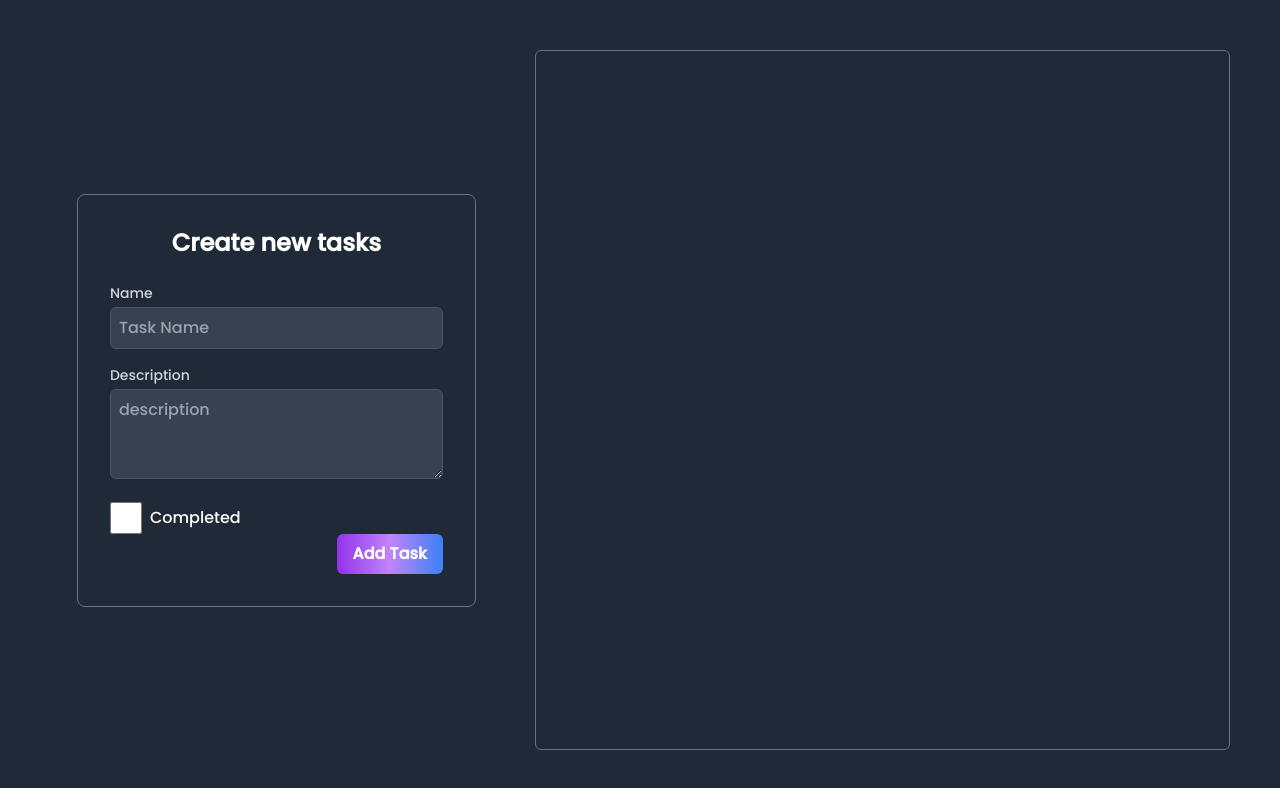
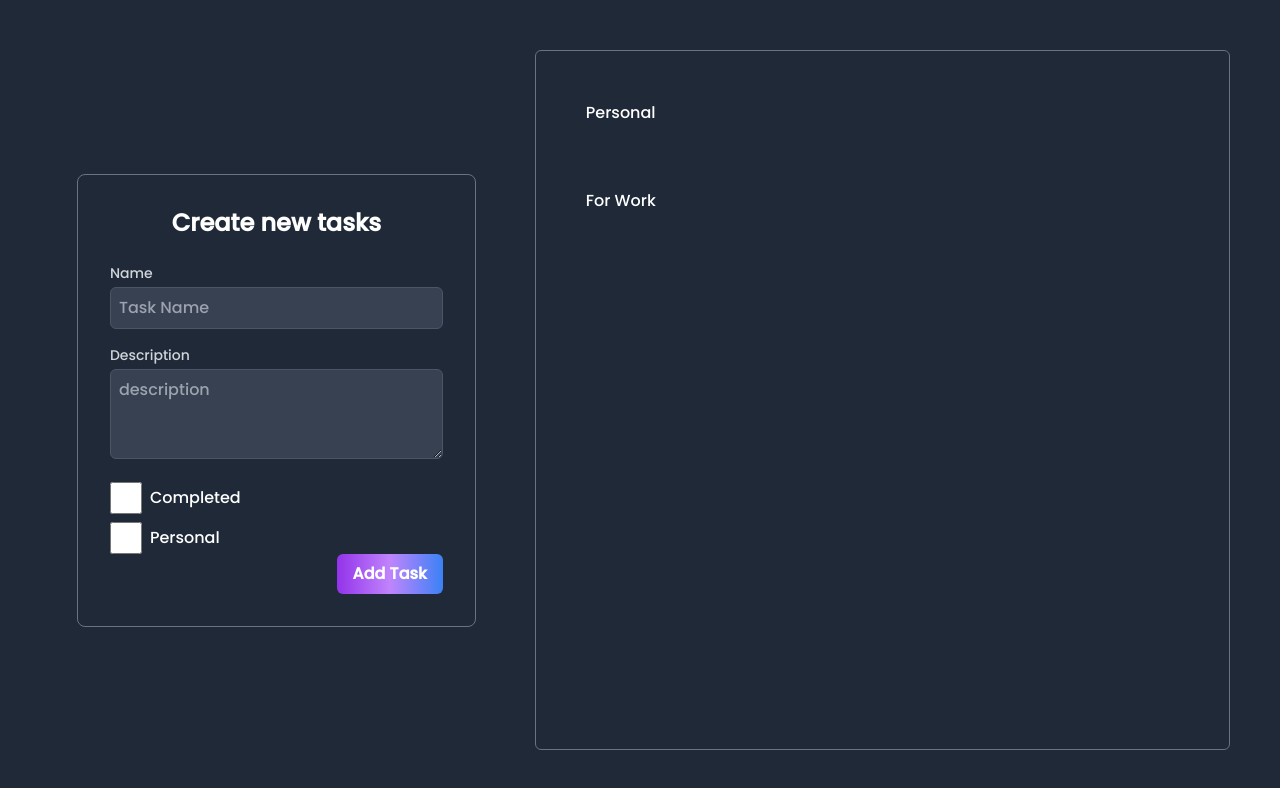
Before and after one commit to Esayas188/To-Do-_List, a React (Vite) app in the folder Todo/: page / in a window 1280 px wide. Shown: the top 788 px of the page. Built offline with nearby package versions, Linux system fonts and the light colour scheme; a web font is replaced by a local one.

Commit message:
Add personal state

```diff
--- a/Todo/src/App.tsx
+++ b/Todo/src/App.tsx
@@ -8,9 +8,11 @@ const App:FC = () => {
   const [task, setTask] = useState<string>("");
   const [description,setdescription] = useState<string>("");
   const [completed, setcompleted] = useState<boolean>(false);
+  const [personal, setPersonal] = useState<boolean>(false);
+
   const [taskList,settaskList] = useState<ITask[]>([]);
   const [formError, setFormError] = useState<string>("")
-  const [deleted, setDeleted] = useState<string>("")
+
 
 
 
@@ -46,11 +48,12 @@ useEffect(() => {
 
   const addTask = ():void =>{
     if (task && description){
-      const newTask = { taskName: task, description:description, completed:completed,id: uuidv4()};
+      const newTask = { taskName: task, description:description, completed:completed,id: uuidv4(),personal:personal};
       settaskList((prevTaskList) => [...prevTaskList, newTask]);
 
       setTask("");
       setcompleted(false);
+      setPersonal(false);
       setdescription("");
       setFormError("")
       // Update tasks in local storage
@@ -122,6 +125,16 @@ useEffect(() => {
               onChange={() => setcompleted((prev) => !prev)}
               />
               Completed</label>
+
+          </div>
+          <div className="pt-2">
+            <label className="text-white flex gap-2 items-center">
+              <input className="dark:border-white-400/20 dark:scale-100 transition-all duration-500 ease-in-out dark:hover:scale-110 dark:checked:scale-100 w-8 h-8" type="checkbox"
+              name='personal'
+              checked={personal}
+              onChange={() => setPersonal((prev) => !prev)}
+              />
+              Personal</label>
           </div>
 
           <div className="flex justify-end ">
@@ -141,10 +154,22 @@ useEffect(() => {
       </div>
 
       <div className=' w-full h-full md:col-span-3  p-[10px] sm:p-[50px] rounded-md border border-gray-500  '>
+      <div>
+        <p className='pb-1'>Personal</p>
+      {taskList.filter((task:ITask) => task.personal).map((task) => (
+            <TodoTask key={task.id} task={task} deleteTask={deleteTask} updateTask={updateTask}/>
+          ))}
 
-      {taskList.map((task:ITask, key:number) => {
-          return <TodoTask key={key} task={task} deleteTask={deleteTask}  updateTask={updateTask}/>;
-        })}
+      </div>
+      <div className='pt-[60px]'>
+        <p className='pb-1'>For Work</p>
+        {taskList.filter((task:ITask) => !task.personal).map((task) => (
+            <TodoTask key={task.id} task={task} deleteTask={deleteTask} updateTask={updateTask}/>
+          ))}
+
+      </div>
+
+
 
       </div>
 
--- a/Todo/src/Interfaces.ts
+++ b/Todo/src/Interfaces.ts
@@ -3,5 +3,6 @@ export interface ITask{
     taskName: string;
     description:string;
     completed: boolean;
+    personal:boolean;
 
 }
```
